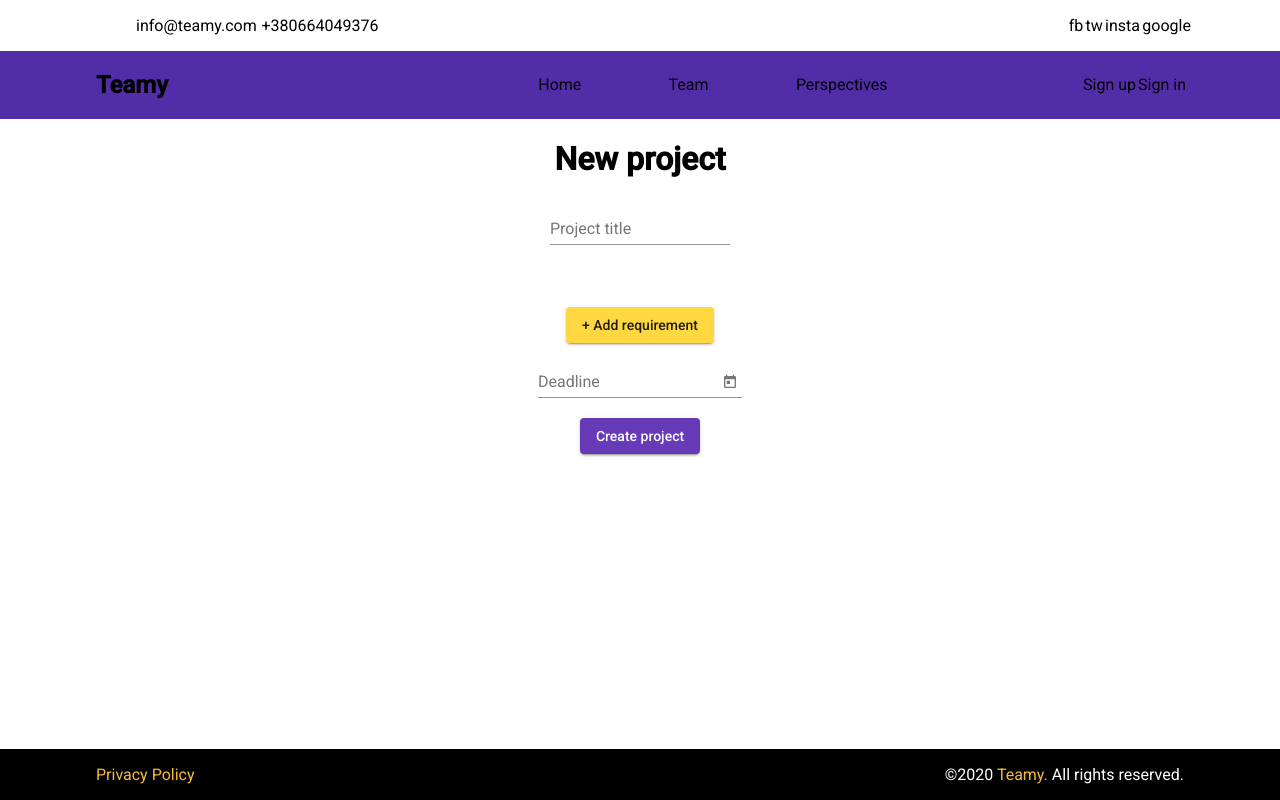
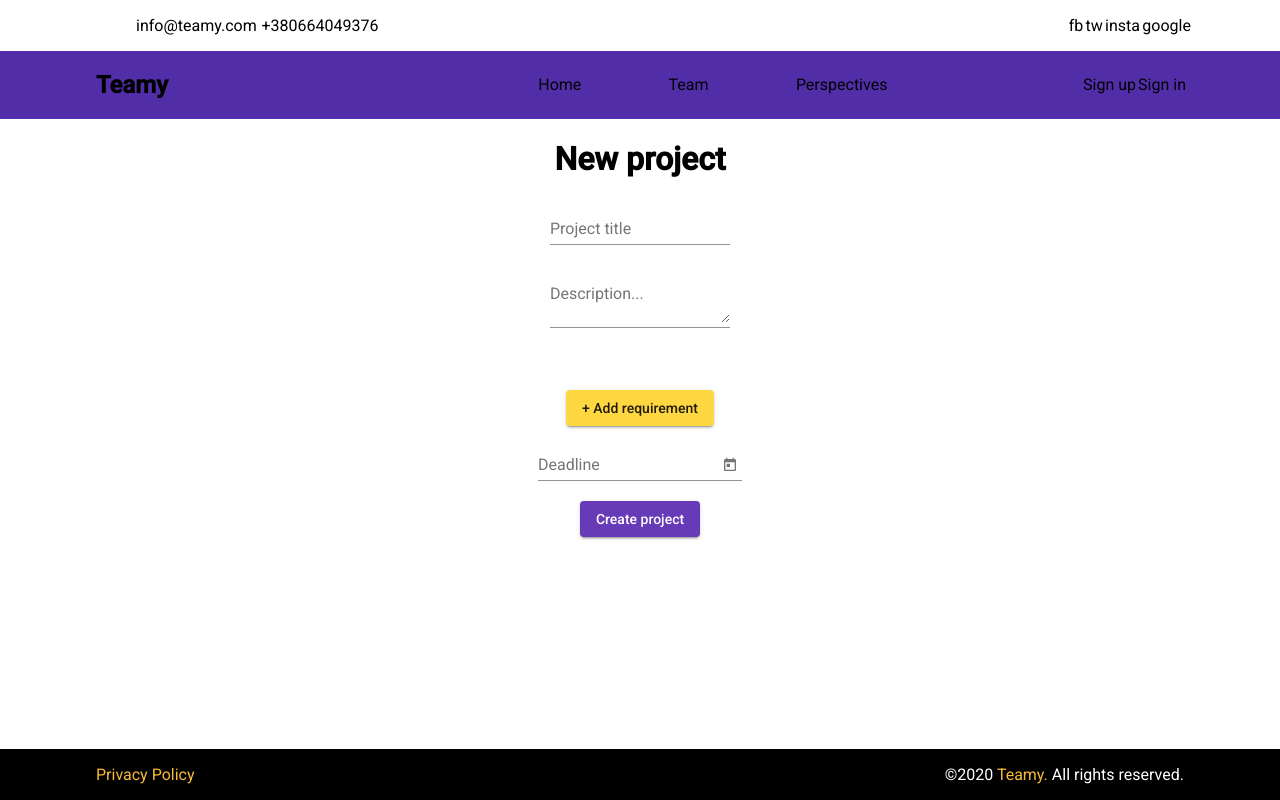
Before and after one commit to Yuliia-Chornenka/Teamy, an Angular app: page /create-project in a window 1280 px wide. Built offline with nearby package versions, Linux system fonts and the light colour scheme.

Commit message:
added min date to datepicker and description for the new-project-form

```diff
--- a/server.js
+++ b/server.js
@@ -18,6 +18,7 @@ app.get('/*', function (req, res) {
 });
 
 app.use('/api/user', authRoute);
+
 
 // Chat sockets
 io.sockets.on('connection', (socket) => {
--- a/src/app/components/new-project-form/new-project-form.component.html
+++ b/src/app/components/new-project-form/new-project-form.component.html
@@ -3,10 +3,26 @@
     <h1>New project</h1>
     <form [formGroup]="newProjectForm" class="new-project__form">
       <mat-form-field>
-        <input matInput placeholder="Project title" formControlName="title" class="new-project__input" />
+        <input
+          matInput
+          placeholder="Project title"
+          formControlName="title"
+          class="new-project__input"
+        />
       </mat-form-field>
 
-      <ul formArrayName="requirements" class="new-project__requirements-list">
+      <div>
+        <mat-form-field>
+          <textarea
+            matInput
+            placeholder="Description..."
+            formControlName="description"
+            class="new-project__input new-project__input--textarea"
+          ></textarea>
+        </mat-form-field>
+      </div>
+
+      <ol formArrayName="requirements" class="new-project__requirements-list">
         <li
           *ngFor="let require of requirementsForms.controls; let i = index"
           [formGroupName]="i"
@@ -21,6 +37,7 @@
               />
             </mat-form-field>
           </div>
+
           <div class="new-project__requirement-controls">
             <mat-checkbox formControlName="priority">Priority</mat-checkbox>
 
@@ -34,8 +51,13 @@
             </button>
           </div>
         </li>
-      </ul>
-      <button mat-raised-button color="accent" (click)="addRequirement()" class="new-project__button">
+      </ol>
+      <button
+        mat-raised-button
+        color="accent"
+        (click)="addRequirement()"
+        class="new-project__button"
+      >
         + Add requirement
       </button>
       <div>
@@ -45,7 +67,8 @@
             [matDatepicker]="picker"
             formControlName="deadline"
             placeholder="Deadline"
-            class="new-project__input" />
+            class="new-project__input"
+            [min]="minDate" />
           <mat-datepicker-toggle
             matSuffix
             [for]="picker"
--- a/src/app/components/new-project-form/new-project-form.component.scss
+++ b/src/app/components/new-project-form/new-project-form.component.scss
@@ -16,8 +16,11 @@
   }
 
   &__input {
-    width: 100%;
     text-align: center;
+
+    &--textarea {
+      text-align: left;
+    }
   }
 
   &__requirements-list {
@@ -31,6 +34,6 @@
   }
 
   &__button {
-      margin: 10px;
+    margin: 10px;
   }
 }
--- a/src/app/components/new-project-form/new-project-form.component.ts
+++ b/src/app/components/new-project-form/new-project-form.component.ts
@@ -9,7 +9,8 @@ interface IRequirement {
 interface Project {
   title: string,
   deadline: number,
-  requirements: IRequirement[]
+  requirements: IRequirement[],
+  description: string
 }
 
 @Component({
@@ -26,6 +27,7 @@ export class NewProjectFormComponent implements OnInit {
 
   newProjectForm: FormGroup;
   newProject: Project[];
+  minDate = new Date()
 
 
 
@@ -33,6 +35,7 @@ export class NewProjectFormComponent implements OnInit {
     this.newProjectForm = this.fb.group({
       title: "",
       deadline: "",
+      description: "",
       requirements: this.fb.array([])
     })
 
```
Also changed, not shown: 2 other files (tests, documents, lock files or other folders).
